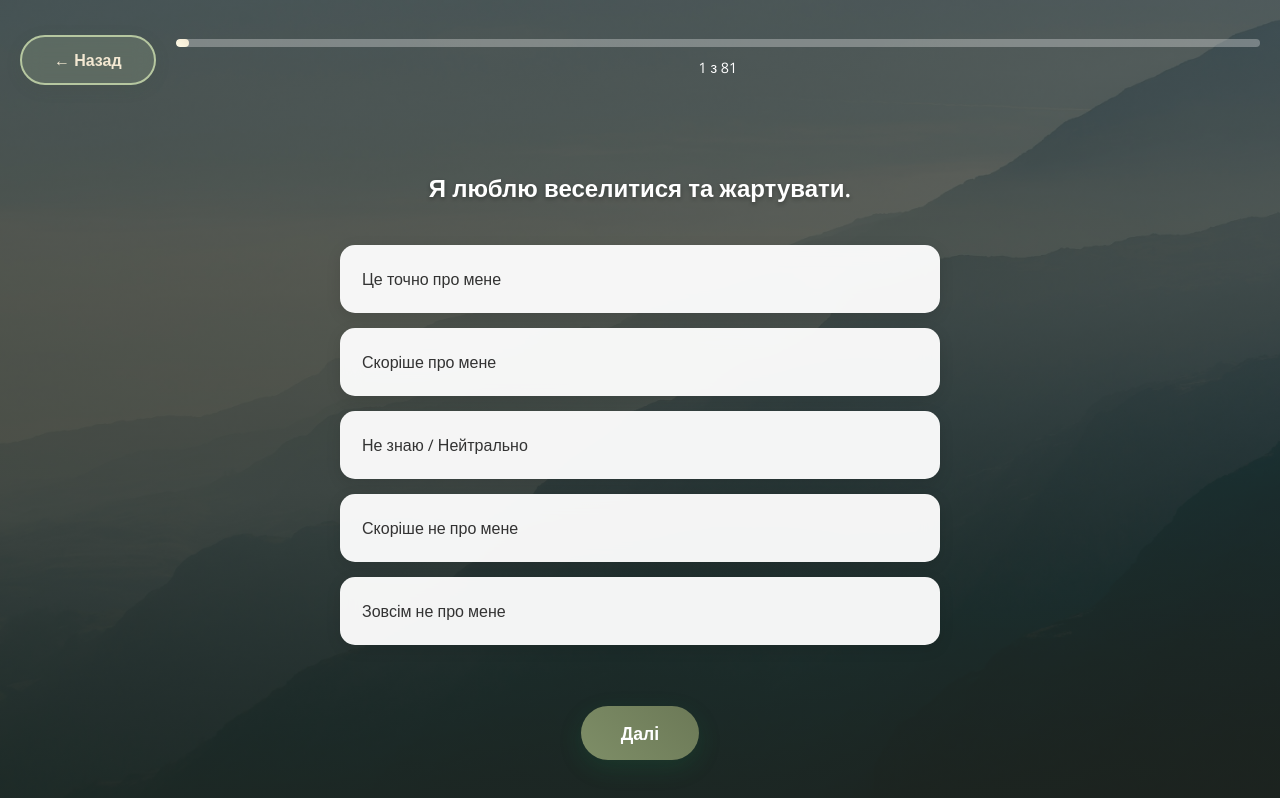
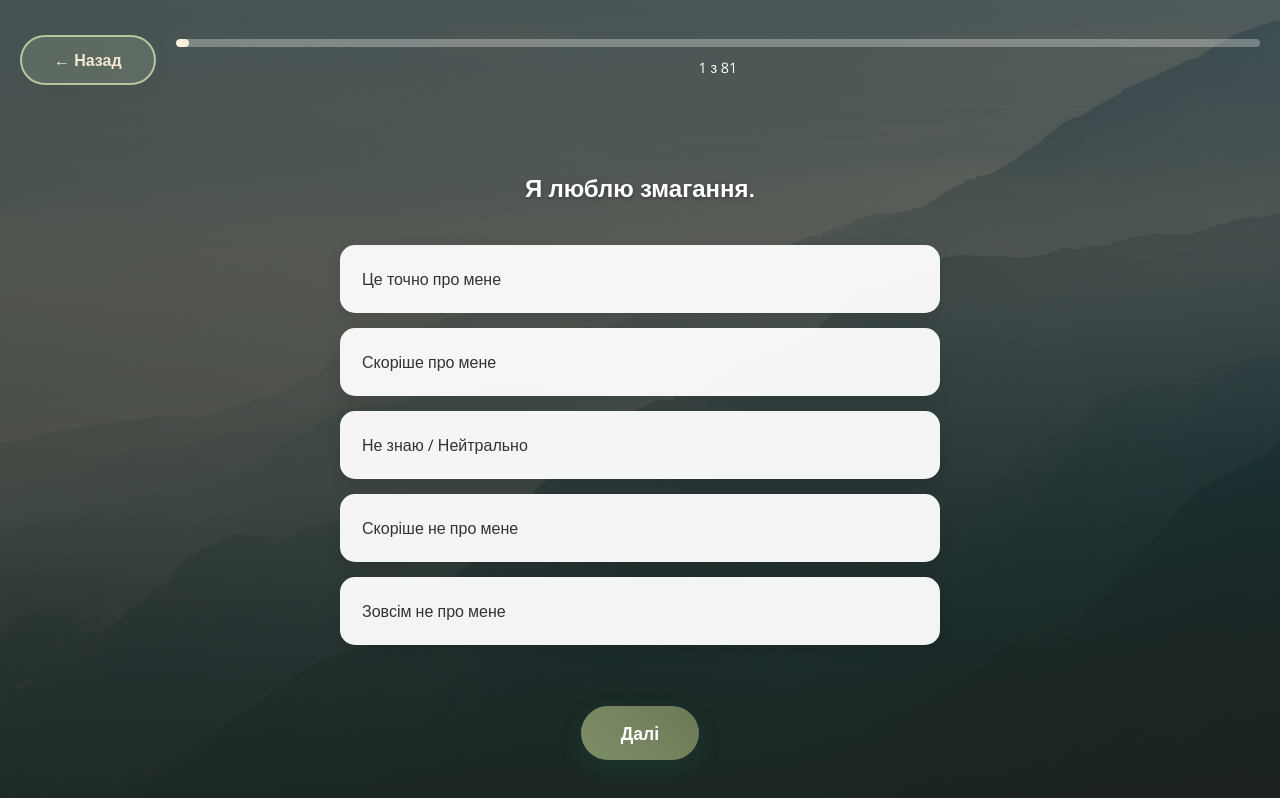
Before and after one commit to ropai-dmytro/archetype-quiz, a React (Create React App) app: page /quiz in a window 1280 px wide. Built offline with nearby package versions, Linux system fonts and the light colour scheme.

Commit message:
Show questions in random order

```diff
--- a/src/components/QuizPage.tsx
+++ b/src/components/QuizPage.tsx
@@ -3,6 +3,16 @@ import quizData from '../data/questions';
 import { QuizPageProps, QuizResults } from '../types';
 import { useAnalytics } from '../utils/analytics';
 import './QuizPage.css';
+
+// Fisher-Yates shuffle
+function shuffleArray<T>(array: T[]): T[] {
+  const arr = array.slice();
+  for (let i = arr.length - 1; i > 0; i--) {
+    const j = Math.floor(Math.random() * (i + 1));
+    [arr[i], arr[j]] = [arr[j], arr[i]];
+  }
+  return arr;
+}
 
 const QuizPage: React.FC<QuizPageProps> = ({ onFinish, onBack }) => {
   const { trackQuizComplete } = useAnalytics();
@@ -10,9 +20,15 @@ const QuizPage: React.FC<QuizPageProps> = ({ onFinish, onBack }) => {
   const [scores, setScores] = useState<Record<string, number>>({});
   const [selectedOption, setSelectedOption] = useState<number | null>(null);
   const [isAnswered, setIsAnswered] = useState<boolean>(false);
+  const [shuffledQuestions, setShuffledQuestions] = useState<typeof quizData.questions>([]);
 
-  const currentQuestion = quizData.questions[currentQuestionIndex];
-  const progress = ((currentQuestionIndex + 1) / quizData.questions.length) * 100;
+  // Shuffle questions only once on mount
+  useEffect(() => {
+    setShuffledQuestions(shuffleArray(quizData.questions));
+  }, []);
+
+  const currentQuestion = shuffledQuestions[currentQuestionIndex];
+  const progress = shuffledQuestions.length > 0 ? ((currentQuestionIndex + 1) / shuffledQuestions.length) * 100 : 0;
 
   useEffect(() => {
     setSelectedOption(null);
@@ -26,6 +42,7 @@ const QuizPage: React.FC<QuizPageProps> = ({ onFinish, onBack }) => {
 
   const handleNext = (): void => {
     if (selectedOption === null) return;
+    if (!currentQuestion) return;
 
     const option = quizData.options[selectedOption];
     const weight = option.weight;
@@ -38,7 +55,7 @@ const QuizPage: React.FC<QuizPageProps> = ({ onFinish, onBack }) => {
     setScores(newScores);
 
     // Move to next question or finish
-    if (currentQuestionIndex < quizData.questions.length - 1) {
+    if (currentQuestionIndex < shuffledQuestions.length - 1) {
       setCurrentQuestionIndex(currentQuestionIndex + 1);
     } else {
       // Calculate final results
@@ -66,6 +83,8 @@ const QuizPage: React.FC<QuizPageProps> = ({ onFinish, onBack }) => {
     }
   };
 
+  if (shuffledQuestions.length === 0) return null;
+
   return (
     <div className="quiz-page">
       <div className="quiz-header">
@@ -80,7 +99,7 @@ const QuizPage: React.FC<QuizPageProps> = ({ onFinish, onBack }) => {
             ></div>
           </div>
           <span className="progress-text">
-            {currentQuestionIndex + 1} з {quizData.questions.length}
+            {currentQuestionIndex + 1} з {shuffledQuestions.length}
           </span>
         </div>
       </div>
@@ -110,7 +129,7 @@ const QuizPage: React.FC<QuizPageProps> = ({ onFinish, onBack }) => {
           onClick={handleNext}
           disabled={selectedOption === null}
         >
-          {currentQuestionIndex < quizData.questions.length - 1 ? 'Далі' : 'Завершити'}
+          {currentQuestionIndex < shuffledQuestions.length - 1 ? 'Далі' : 'Завершити'}
         </button>
       </div>
     </div>
```
